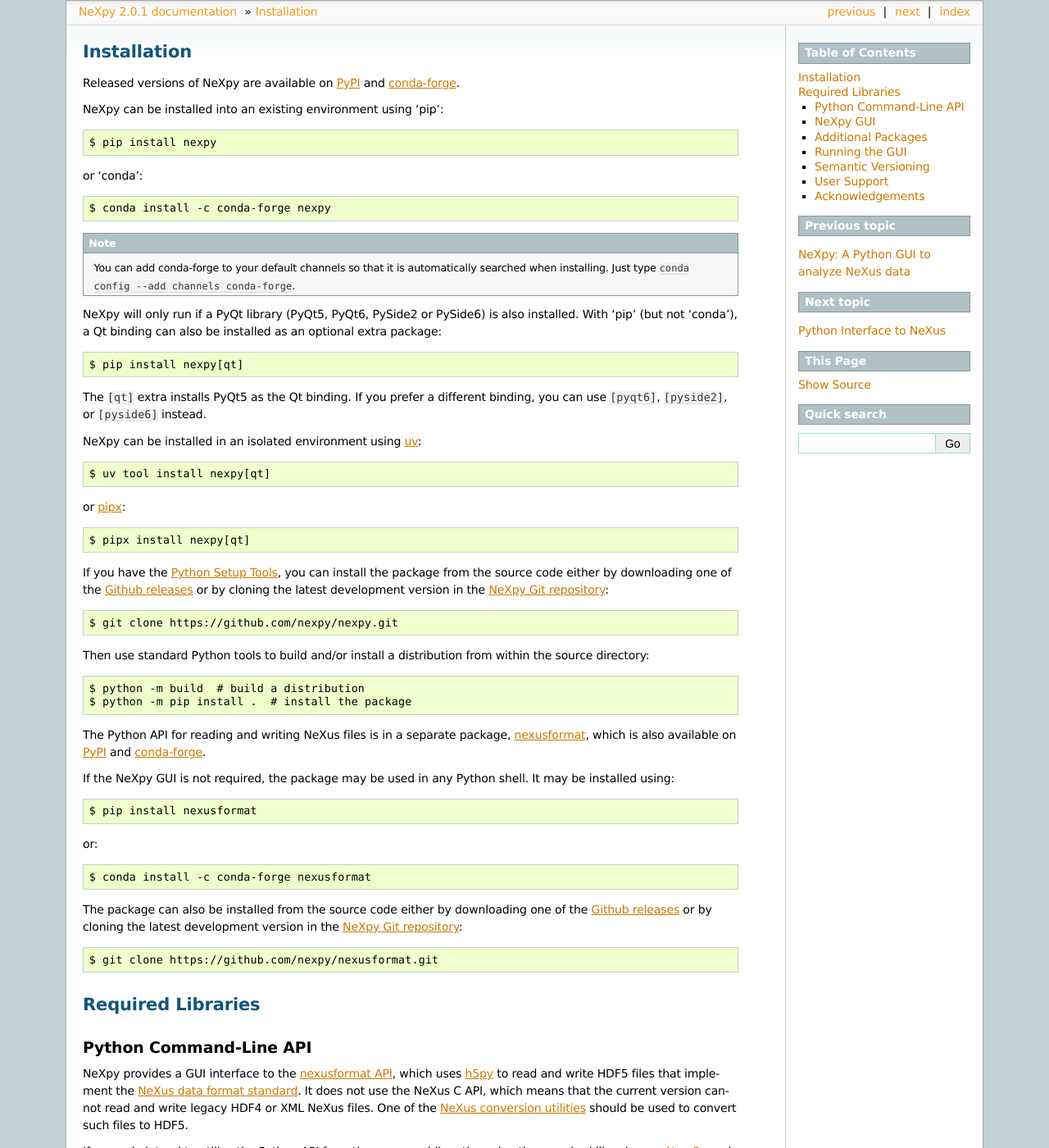
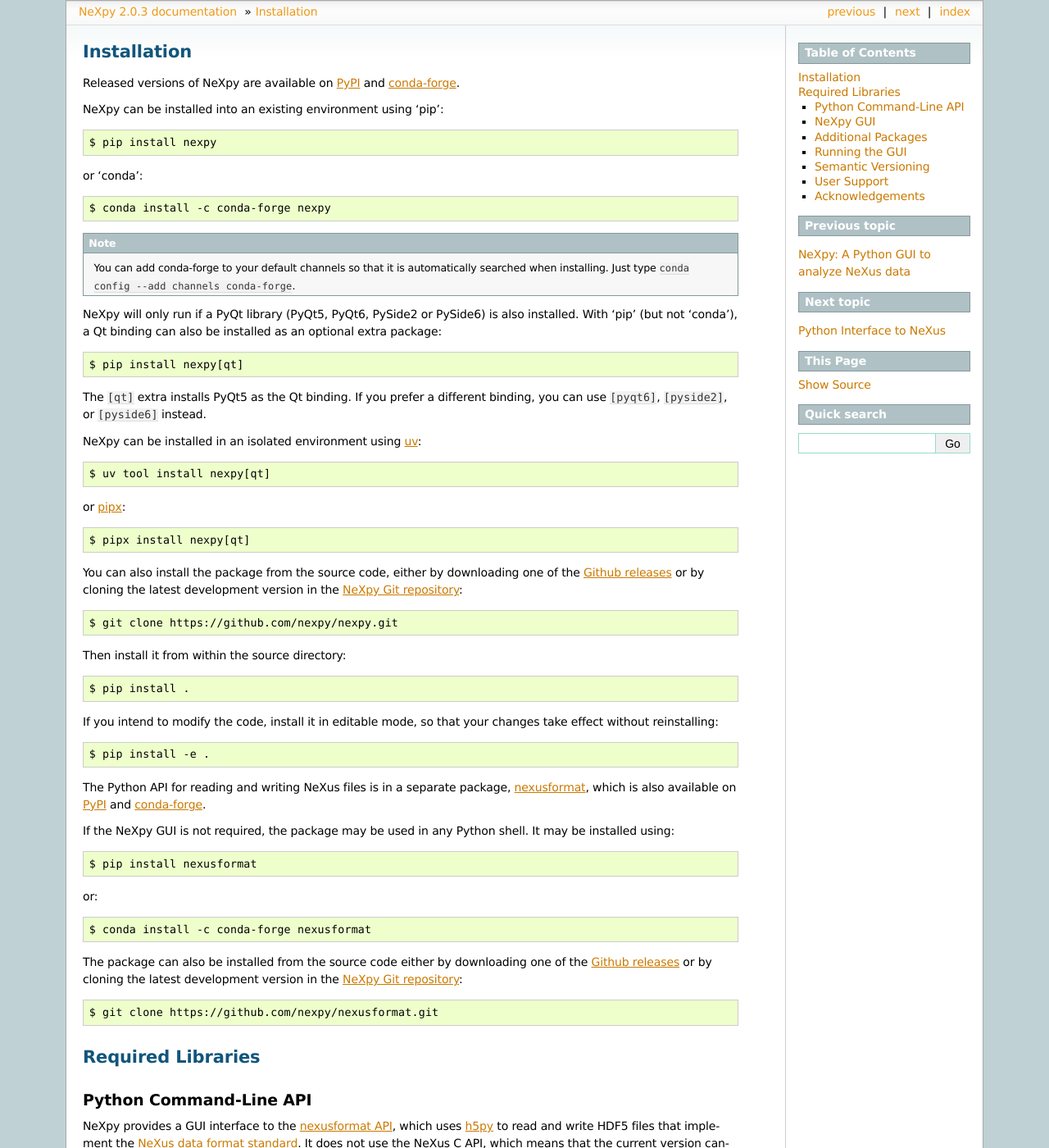
Before and after one commit to nexpy/nexpy, a Sphinx documentation site: the page built from docs/source/includeme.rst, in a window 1280 px wide and 1400 px high. Shown: the whole window at 82% size. Built offline with Sphinx 7.4.7, drawn with Linux system fonts in a browser that asks for light colours; some of the changed text lies outside the part shown.

Commit message:
Improve installation instructions

```diff
--- a/README.rst
+++ b/README.rst
@@ -22,8 +22,9 @@
 
     $ pip install nexpy[qt]
 
-The ``[qt]`` extra installs PyQt5 as the Qt binding. If you prefer a different
-binding, you can use ``[pyqt6]``, ``[pyside2]``, or ``[pyside6]`` instead.
+The ``[qt]`` extra installs PyQt5 as the Qt binding. If you prefer a
+different binding, you can use ``[pyqt6]``, ``[pyside2]``, or
+``[pyside6]`` instead.
 
 NeXpy can be installed in an isolated environment using `uv
 <https://docs.astral.sh/uv/>`__::
@@ -34,20 +35,22 @@
 
     $ pipx install nexpy[qt]
 
-If you have the `Python Setup Tools
-<https://pypi.python.org/pypi/setuptools>`__, you can install the
-package from the source code either by downloading one of the `Github
-releases <https://github.com/nexpy/nexpy/releases>`__ or by cloning the
-latest development version in the `NeXpy Git repository
+You can also install the package from the source code, either by
+downloading one of the `Github releases
+<https://github.com/nexpy/nexpy/releases>`__ or by cloning the latest
+development version in the `NeXpy Git repository
 <https://github.com/nexpy/nexpy>`__::
 
     $ git clone https://github.com/nexpy/nexpy.git
 
-Then use standard Python tools to build and/or install a distribution
-from within the source directory::
+Then install it from within the source directory::
 
-    $ python -m build  # build a distribution
-    $ python -m pip install .  # install the package
+    $ pip install .
+
+If you intend to modify the code, install it in editable mode, so that
+your changes take effect without reinstalling::
+
+    $ pip install -e .
 
 The Python API for reading and writing NeXus files is in a separate
 package, `nexusformat <https://github.com/nexpy/nexusformat>`__, which
--- a/docs/source/conf.py
+++ b/docs/source/conf.py
@@ -53,7 +53,7 @@
 # places throughout the built documents.
 #
 # The short X.Y version.
-version = "2.0.1"
+version = "2.0.3"
 release = version
 
 # The language for content autogenerated by Sphinx. Refer to
```
Also changed, not shown: other parts of README.rst (+1 -0 lines).
